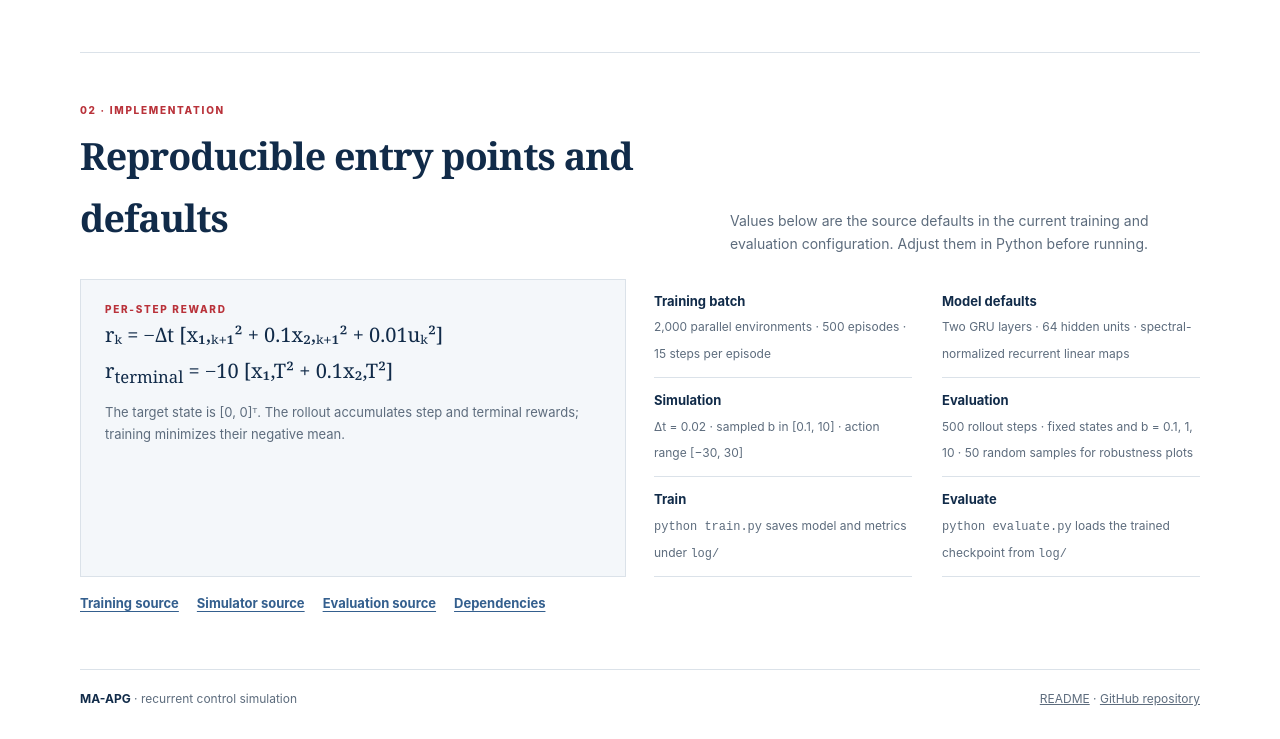
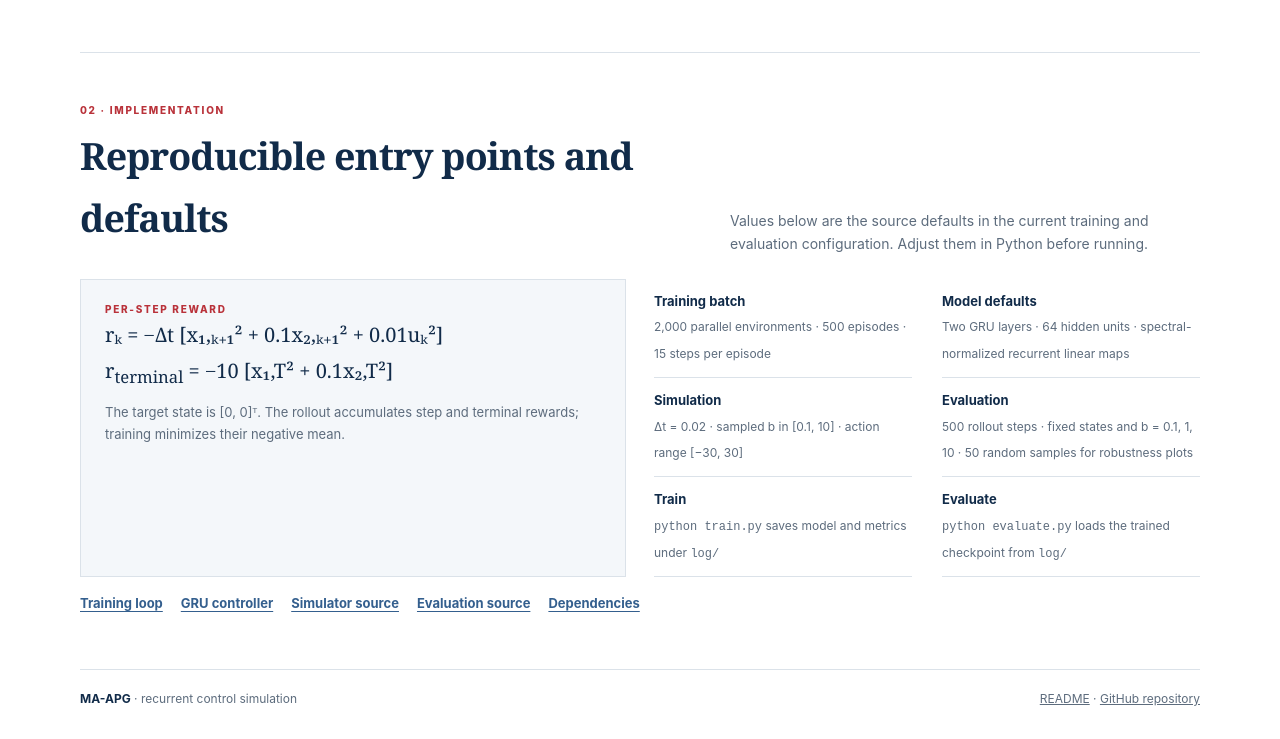
Before and after one commit to PaoShou-China/MA-APG, a plain HTML site: page index.html in a window 1280 px wide. Shown: the part 1091-1830 px from the top of the page. Drawn offline with Linux system fonts and the light colour scheme.

Commit message:
Link shared controller module from homepage

```diff
--- a/index.html
+++ b/index.html
@@ -32,7 +32,7 @@
 <div class="detail"><strong>Evaluation</strong><span>500 rollout steps · fixed states and b = 0.1, 1, 10 · 50 random samples for robustness plots</span></div>
 <div class="detail"><strong>Train</strong><span><code>python train.py</code> saves model and metrics under <code>log/</code></span></div>
 <div class="detail"><strong>Evaluate</strong><span><code>python evaluate.py</code> loads the trained checkpoint from <code>log/</code></span></div>
-</div></div><div class="source-links"><a class="text-link" href="train.py">Training source</a><a class="text-link" href="system.py">Simulator source</a><a class="text-link" href="evaluate.py">Evaluation source</a><a class="text-link" href="requirements.txt">Dependencies</a></div></section>
+</div></div><div class="source-links"><a class="text-link" href="train.py">Training loop</a><a class="text-link" href="controller.py">GRU controller</a><a class="text-link" href="system.py">Simulator source</a><a class="text-link" href="evaluate.py">Evaluation source</a><a class="text-link" href="requirements.txt">Dependencies</a></div></section>
 </main>
 <footer class="foot"><span><strong>MA-APG</strong> · recurrent control simulation</span><span><a href="README.md">README</a> · <a href="https://github.com/PaoShou-China/MA-APG">GitHub repository</a></span></footer>
 </div></body></html>
```
